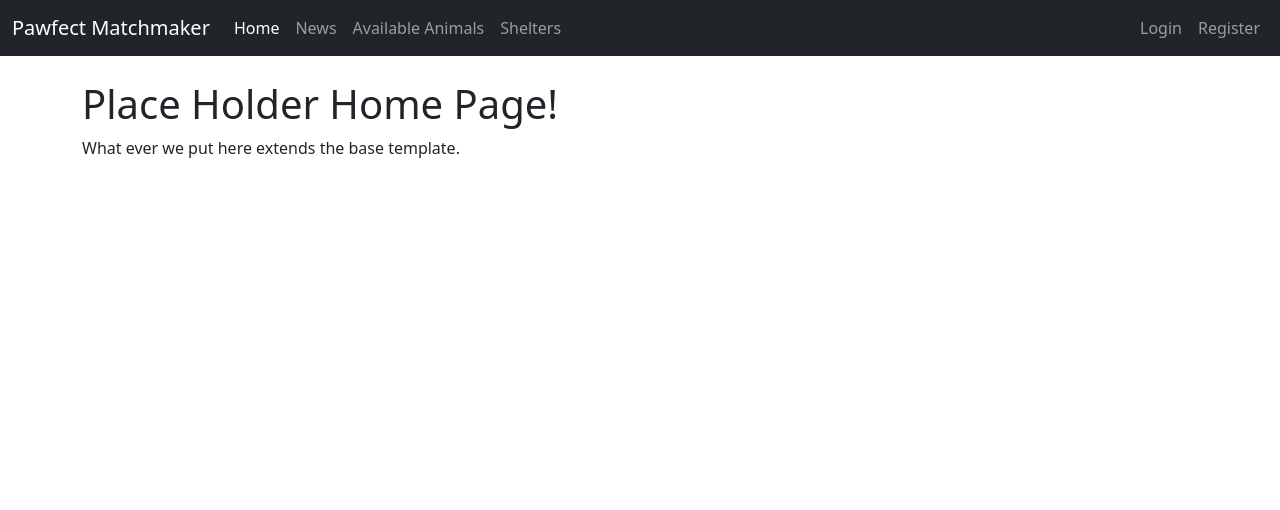
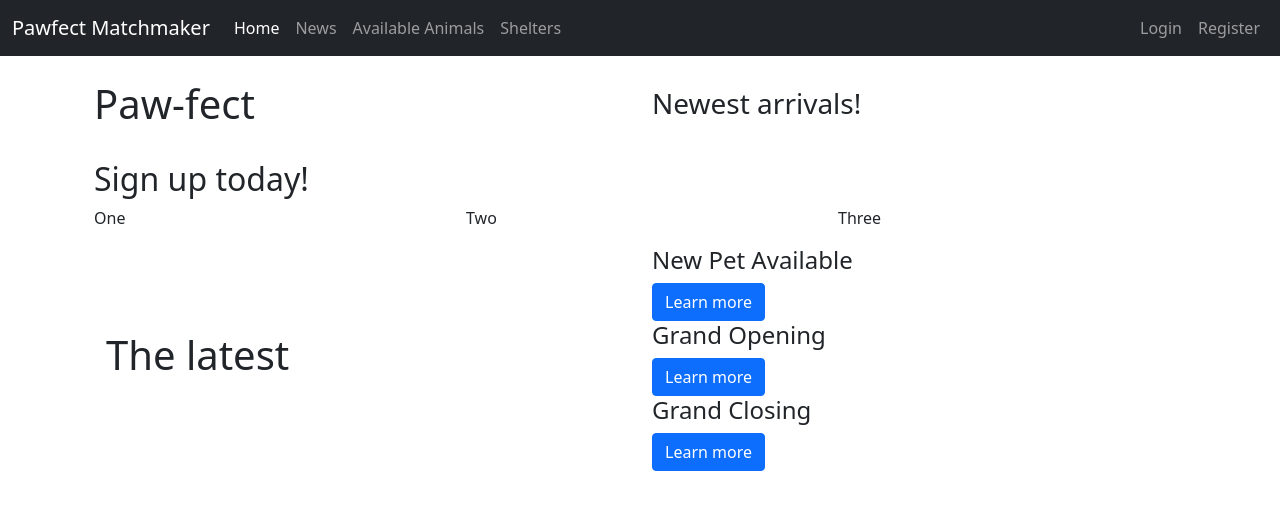
Before and after one commit to AutonomousDev/animal_adoption, a Django app: page / in a window 1280 px wide. Shown: the top 510 px of the page. Run offline with Django 4.2, Linux system fonts and the light colour scheme; data comes from the database, SQL or seed files in the repository; data that the repository does not hold is empty; parts of the project's set-up code (start-up, migrations or seed data) failed here and were passed over.

Commit message:
Minor changes to clean up problems with animal views & field, and home page update

```diff
--- a/animals/models.py
+++ b/animals/models.py
@@ -10,7 +10,7 @@ class Animal(models.Model):
     name = models.CharField(max_length=100, null=True)
     species = models.ForeignKey('Species', on_delete=models.SET_NULL, blank=False, null=True)
     age = models.IntegerField()
-    breed = models.ForeignKey('Breed', on_delete=models.SET_NULL, blank=False, null=True)
+    breed = models.ForeignKey('Breed', on_delete=models.SET_NULL, blank=True, null=True)
     shelter = models.ForeignKey(Shelter, on_delete=models.CASCADE, blank=False)
     views = models.IntegerField(default=0)
     availability = models.ForeignKey('Availability', on_delete=models.PROTECT)
--- a/animals/templates/animals/animal_confirm_delete.html
+++ b/animals/templates/animals/animal_confirm_delete.html
@@ -12,7 +12,7 @@
             </fieldset>
             <div class="form-group pb-3">
                 <button class="btn btn-outline-danger" type="submit">Delete</button>
-                <a class="btn btn-outline-secondary" href="{% url 'shelters-detail' object.id %}">Cancel</a>
+                <a class="btn btn-outline-secondary" href="{% url 'animals-detail' object.id %}">Cancel</a>
             </div>
         </form>
     </div>
--- a/animals/templates/animals/animal_form.html
+++ b/animals/templates/animals/animal_form.html
@@ -12,6 +12,11 @@
       </fieldset>
       <div class="form-group">
           <button class="btn btn-outline-success" type="submit">Submit</button>
+          {% if object.id %}
+          <a class="btn btn-outline-secondary" href="{% url 'animals-detail' object.id %}">Cancel</a>
+          {% else %}
+          <a class="btn btn-outline-secondary" href="{% url 'animals-list' %}">Cancel</a>
+          {% endif %}
       </div>
   </form>
 </div>
--- a/animals/templates/animals/animal_list.html
+++ b/animals/templates/animals/animal_list.html
@@ -15,7 +15,7 @@
     {% for animal in animals %}
     <div class="col-sm-4">
         <div class="card mt-4">
-            <img class="card-img-top" src="..." alt="">
+            <!-- <img class="card-img-top" src="..." alt=""> -->
             <div class="card-body">
                 <h5 class="card-title">{{ animal.name }}</h5>
                 <div class="card-text">
--- a/news/templates/news/home.html
+++ b/news/templates/news/home.html
@@ -1,7 +1,49 @@
 {% extends "news/components/base.html" %}
 {% block content %}
 
-<h1>Place Holder Home Page!</h1>
-<p>What ever we put here extends the base template.</p>
+<div class="container">
+    <div class="row align-items-center">
+        <div class="col">
+            <h1> Paw-fect  </h1>
+        </div>
+        <div class="col">
+            <h3> Newest arrivals! </h3>
+            {% for animal in animals %}
+            <h4>{{animal.name}}</h4>
+            <a href="{{ animal.get_absolute_url }}" class="btn btn-primary">Learn more</a>
+            {% endfor %}
+        </div>
+    </div>
+</div>
+
+<div id="front_middle" class="container">
+    <br>
+    <h2> Sign up today! </h2>
+    <div class="row align-items-center">
+        <div class="col">
+            <p>One</p>
+        </div>
+        <div class="col">
+            <p>Two</p>
+        </div>
+        <div class="col">
+            <p>Three</p>
+        </div>
+    <br>
+</div>
+
+<div class="container">
+    <div class="row align-items-center">
+        <div class="col">
+            <h1> The latest  </h1>
+        </div>
+        <div class="col">
+            {% for post in news %}
+            <h4>{{post.title}}</h4>
+            <a href="{{ post.get_absolute_url }}" class="btn btn-primary">Learn more</a>
+            {% endfor %}
+        </div>
+    </div>
+</div>
 
 {% endblock content %}
--- a/news/views.py
+++ b/news/views.py
@@ -2,6 +2,7 @@ from django.shortcuts import render
 from django.contrib.auth.mixins import LoginRequiredMixin, UserPassesTestMixin
 from django.views.generic import (
     ListView,
+
     DetailView,
     CreateView,
     UpdateView,
@@ -15,7 +16,16 @@ from users.models import Profile
 from shelters.models import Shelter
 
 def home(request):
-    return render(request, 'news/home.html')
+    """Returns the three most recent posts and animals to render home page"""
+    latest_news = News.objects.order_by("-date_created")[:3]
+    latest_animals = Animal.objects.order_by("-date_entered")[:3]
+
+    context = {
+        'news': latest_news,
+        'animals': latest_animals,
+    }
+
+    return render(request, 'news/home.html', context=context)
 
 # Create your views here.
 class NewsDetailView(DetailView):
--- a/shelters/views.py
+++ b/shelters/views.py
@@ -35,7 +35,7 @@ class ShelterCreateView(LoginRequiredMixin, CreateView):
 
     def get_context_data(self, *args, **kwargs):
         context = super(ShelterCreateView, self).get_context_data(*args, **kwargs)
-        context['title'] = "Create Job"
+        context['title'] = "Create Shelter"
         return context
 
     def form_valid(self, form):
```
Also changed, not shown: animals/templates/animals/animal_detail.html (+9 -2 lines), animals/views.py (+6 -6 lines).
